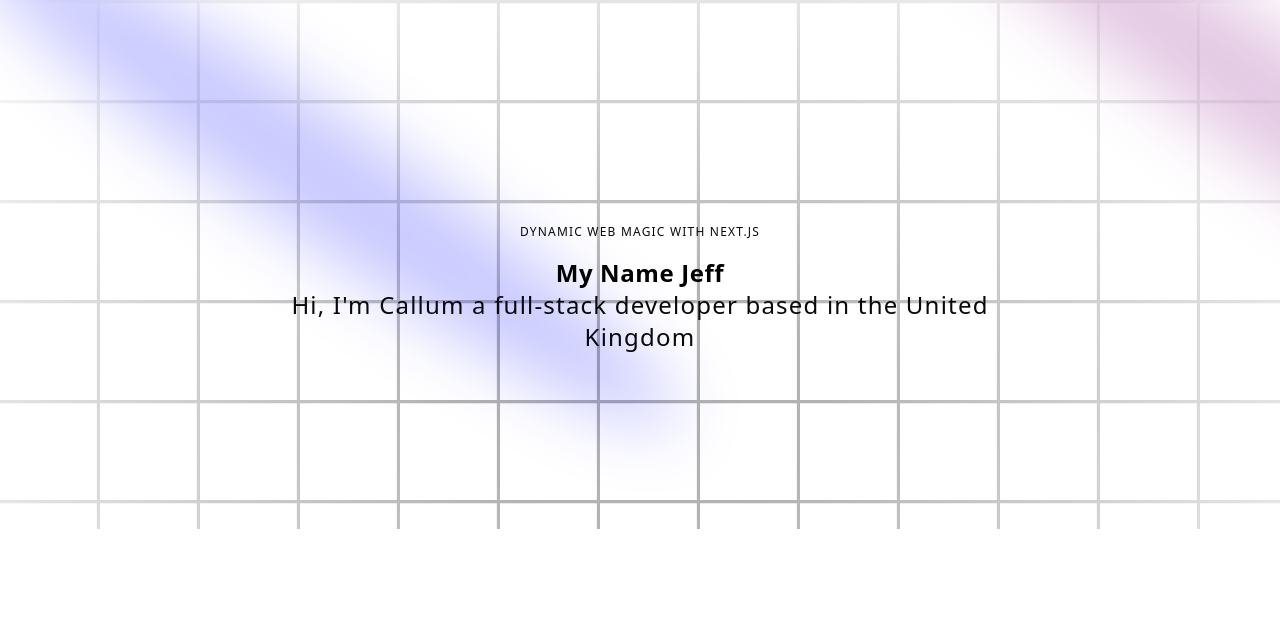
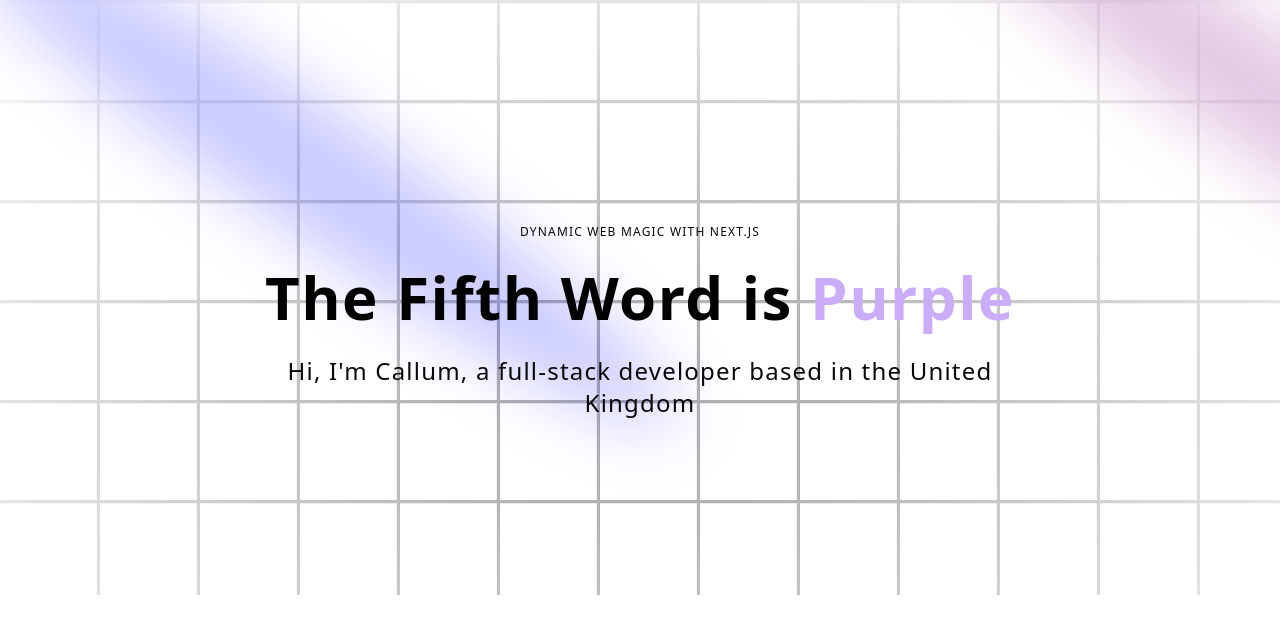
Before and after one commit to DrunkenJellies-dev/full_stack_portfolio, a Next.js app: page / in a window 1280 px wide. Shown: the top 634 px of the page. Built offline with nearby package versions, Linux system fonts and the light colour scheme.

Commit message:
Modified the text generate effect component

```diff
--- a/components/Hero.tsx
+++ b/components/Hero.tsx
@@ -28,10 +28,10 @@ const Hero = () => {
             Dynamic Web Magic With Next.js
           </h2>
 
-          <TextGenerateEffect className="text-center text-[40px] md:text-5xl lg:text-6xl" words="My Name Jeff"/>
+          <TextGenerateEffect className="text-center text-[40px] md:text-5xl lg:text-6xl" words="The Fifth Word is Purple"/>
 
           <p className="text-center md:tracking-wider mb-4 text-sm md:text-lg lg:text-2xl">
-            Hi, I&apos;m Callum a full-stack developer based in the United Kingdom
+            Hi, I&apos;m Callum, a full-stack developer based in the United Kingdom
           </p>
         </div>
       </div>
--- a/components/ui/text-generate-effect.tsx
+++ b/components/ui/text-generate-effect.tsx
@@ -38,7 +38,7 @@ export const TextGenerateEffect = ({
           return (
             <motion.span
               key={word + idx}
-              className="dark:text-white text-black opacity-0"
+              className={`${idx > 3 ? 'text-purple' : 'dark:text-white text-black'} opacity-0`}
               style={{
                 filter: filter ? "blur(10px)" : "none",
               }}
@@ -53,8 +53,8 @@ export const TextGenerateEffect = ({
 
   return (
     <div className={cn("font-bold", className)}>
-      <div className="mt-4">
-        <div className=" dark:text-white text-black text-2xl leading-snug tracking-wide">
+      <div className="my-4">
+        <div className=" dark:text-white text-black leading-snug tracking-wide">
           {renderWords()}
         </div>
       </div>
```
